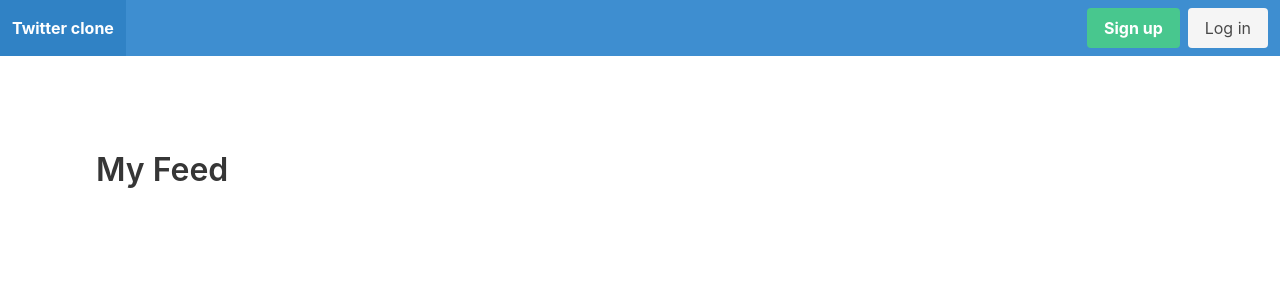
After one commit to Hassan-Boulhilt/swa-twitterclone, a Django app: template twitterClone-project/apps/feed/templates/feed/feed.html in a window 1280 px wide. The commit adds this page. Shown: the top 300 px of the page. Run offline with Django 3.2, Linux system fonts and the light colour scheme; the template is opened without the code that fills it, so the values that code supplies are empty.

Commit message:
create my feed page

```diff
--- a/twitterClone-project/apps/core/templates/core/base.html
+++ b/twitterClone-project/apps/core/templates/core/base.html
@@ -41,7 +41,7 @@
     <!-- End Nav-->
 
     <!-- Content -->
-    <section class="content">
+    <section class="section">
 
         {% block content %}
         {% endblock %}
--- /dev/null
+++ b/twitterClone-project/apps/feed/templates/feed/feed.html
@@ -0,0 +1,12 @@
+{% extends 'core/base.html' %}
+
+{% block content %}
+
+<div class="section">
+    <div class="columns">
+        <div class="column is-12">
+           <h1 class="title">My Feed</h1>
+        </div>
+    </div>
+</div>
+{% endblock %}
--- a/twitterClone-project/twitterClone/settings.py
+++ b/twitterClone-project/twitterClone/settings.py
@@ -28,6 +28,7 @@ DEBUG = True
 ALLOWED_HOSTS = []
 
 LOGIN_URL = 'login'
+LOGIN_REDIRECT_URL ='feed'
 LOGOUT_REDIRECT_URL = 'frontpage'
 
 
```
Also changed, not shown: twitterClone-project/apps/feed/views.py (+6 -1 lines), twitterClone-project/twitterClone/urls.py (+7 -0 lines), twitterClone-project/db.sqlite3.
